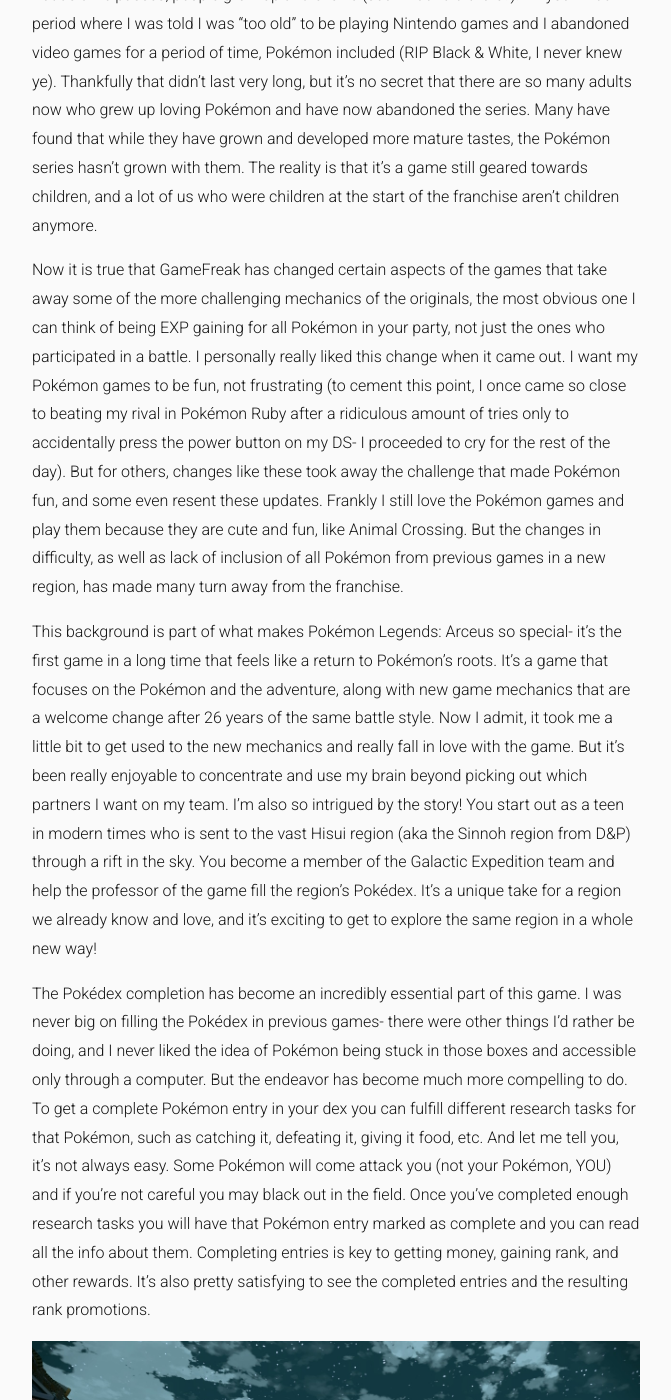
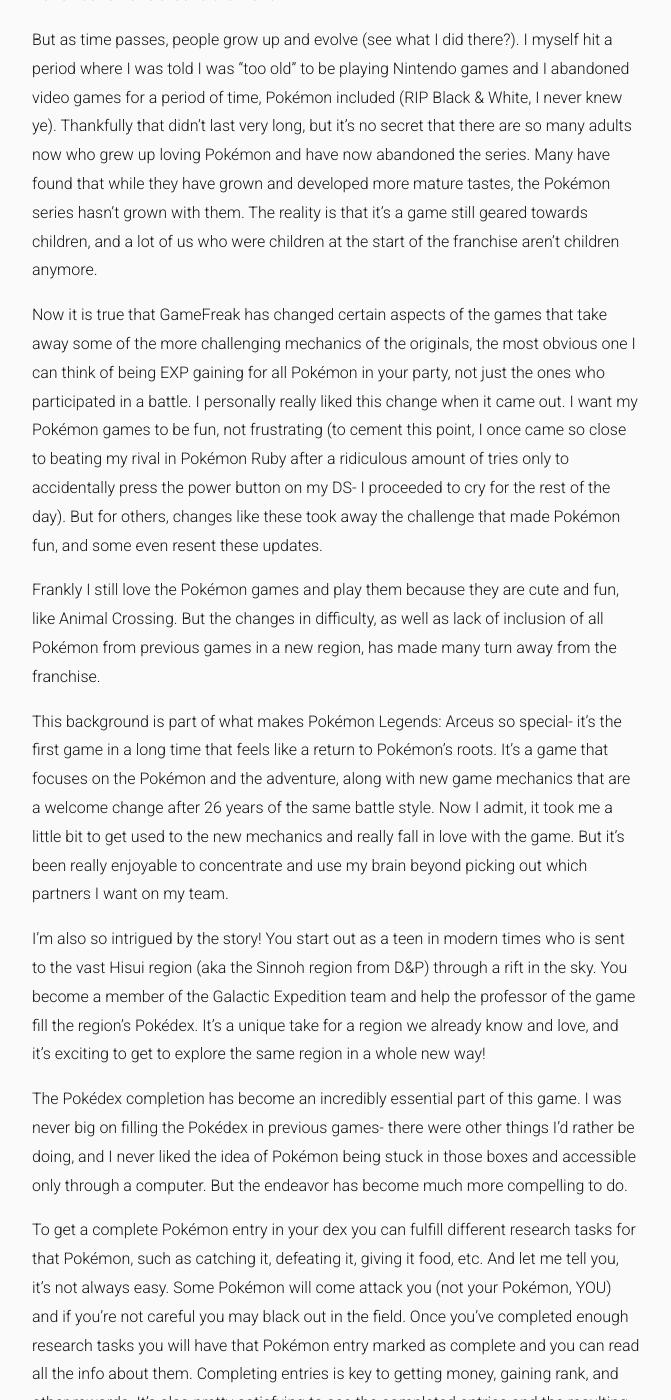
Before and after one commit to sgaya16/blog, a Jekyll site: the page built from _posts/2022-01-31-post-2.md, in a window 1280 px wide and 1400 px high, scrolled down 782 px. Shown: the whole window, without its empty margins (304-975 px from the left). Built offline with Jekyll 4.4.1, drawn with Linux system fonts in a browser that asks for light colours; some of the changed text lies outside the part shown.

Commit message:
better paragraph separation & thought bubble

```diff
--- a/_data/thoughts.yml
+++ b/_data/thoughts.yml
@@ -1,3 +1,6 @@
+- date: 2022-02-03
+  content: People who have blogs or are looking to start a blog, I recommend checking out [this post](https://lo-victoria.com/3-simple-ways-to-make-your-blog-more-readable) about making your blog more readable! It's helped me so much and I'm editing my blog as I type this lol.
+
 - date: 2022-02-03
   content: If you noticed that images in my post aren't loading, it's because I'm trying to figure out how to render them. Image paths in Jekyll are hard 😥
 
--- a/_posts/2022-01-31-post-2.md
+++ b/_posts/2022-01-31-post-2.md
@@ -11,23 +11,35 @@
 
 You may ask: "why was this day so important to Sara?". Reader, it was because my copy of Pokémon Legends: Arceus came in the mail :')
 
-I have been a longtime fan of the Pokémon series. One of the first games I ever played on my Gameboy Advanced was Pokémon Ruby, and I still have the cartridge for sentimental reasons (also my 6-year-old brain thought that if I held onto the cartridge it'd be worth millions by now; I admire her attempt to predict the future gaming market). Since then I have played almost every Pokémon game that has come out, including the recent Sword & Shield. Many others have a favorite Pokémon game from their childhood that left an impression on them. Several of my friends see Diamond & Pearl as possibly the greatest Pokémon game to be released, and it's always fun to connect with others on the impact Pokémon has had on their lives. It has become a beloved childhood franchise for fans around the world.
+I have been a longtime fan of the Pokémon series. One of the first games I ever played on my Gameboy Advanced was Pokémon Ruby, and I still have the cartridge for sentimental reasons (also my 6-year-old brain thought that if I held onto the cartridge it'd be worth millions by now; I admire her attempt to predict the future gaming market). Since then I have played almost every Pokémon game that has come out, including the recent Sword & Shield.
+
+Many others have a favorite Pokémon game from their childhood that left an impression on them. Several of my friends see Diamond & Pearl as possibly the greatest Pokémon game to be released, and it's always fun to connect with others on the impact Pokémon has had on their lives. It has become a beloved childhood franchise for fans around the world.
 
 But as time passes, people grow up and evolve (see what I did there?). I myself hit a period where I was told I was "too old" to be playing Nintendo games and I abandoned video games for a period of time, Pokémon included (RIP Black & White, I never knew ye). Thankfully that didn't last very long, but it's no secret that there are so many adults now who grew up loving Pokémon and have now abandoned the series. Many have found that while they have grown and developed more mature tastes, the Pokémon series hasn't grown with them. The reality is that it's a game still geared towards children, and a lot of us who were children at the start of the franchise aren't children anymore.
 
-Now it is true that GameFreak has changed certain aspects of the games that take away some of the more challenging mechanics of the originals, the most obvious one I can think of being EXP gaining for all Pokémon in your party, not just the ones who participated in a battle. I personally really liked this change when it came out. I want my Pokémon games to be fun, not frustrating (to cement this point, I once came so close to beating my rival in Pokémon Ruby after a ridiculous amount of tries only to accidentally press the power button on my DS- I proceeded to cry for the rest of the day). But for others, changes like these took away the challenge that made Pokémon fun, and some even resent these updates. Frankly I still love the Pokémon games and play them because they are cute and fun, like Animal Crossing. But the changes in difficulty, as well as lack of inclusion of all Pokémon from previous games in a new region, has made many turn away from the franchise.
+Now it is true that GameFreak has changed certain aspects of the games that take away some of the more challenging mechanics of the originals, the most obvious one I can think of being EXP gaining for all Pokémon in your party, not just the ones who participated in a battle. I personally really liked this change when it came out. I want my Pokémon games to be fun, not frustrating (to cement this point, I once came so close to beating my rival in Pokémon Ruby after a ridiculous amount of tries only to accidentally press the power button on my DS- I proceeded to cry for the rest of the day). But for others, changes like these took away the challenge that made Pokémon fun, and some even resent these updates.
 
-This background is part of what makes Pokémon Legends: Arceus so special- it's the first game in a long time that feels like a return to Pokémon's roots. It's a game that focuses on the Pokémon and the adventure, along with new game mechanics that are a welcome change after 26 years of the same battle style. Now I admit, it took me a little bit to get used to the new mechanics and really fall in love with the game. But it's been really enjoyable to concentrate and use my brain beyond picking out which partners I want on my team. I'm also so intrigued by the story! You start out as a teen in modern times who is sent to the vast Hisui region (aka the Sinnoh region from D&P) through a rift in the sky. You become a member of the Galactic Expedition team and help the professor of the game fill the region's Pokédex. It's a unique take for a region we already know and love, and it's exciting to get to explore the same region in a whole new way!
+Frankly I still love the Pokémon games and play them because they are cute and fun, like Animal Crossing. But the changes in difficulty, as well as lack of inclusion of all Pokémon from previous games in a new region, has made many turn away from the franchise.
 
-The Pokédex completion has become an incredibly essential part of this game. I was never big on filling the Pokédex in previous games- there were other things I'd rather be doing, and I never liked the idea of Pokémon being stuck in those boxes and accessible only through a computer. But the endeavor has become much more compelling to do. To get a complete Pokémon entry in your dex you can fulfill different research tasks for that Pokémon, such as catching it, defeating it, giving it food, etc. And let me tell you, it's not always easy. Some Pokémon will come attack you (not your Pokémon, YOU) and if you're not careful you may black out in the field. Once you've completed enough research tasks you will have that Pokémon entry marked as complete and you can read all the info about them. Completing entries is key to getting money, gaining rank, and other rewards. It's also pretty satisfying to see the completed entries and the resulting rank promotions.
+This background is part of what makes Pokémon Legends: Arceus so special- it's the first game in a long time that feels like a return to Pokémon's roots. It's a game that focuses on the Pokémon and the adventure, along with new game mechanics that are a welcome change after 26 years of the same battle style. Now I admit, it took me a little bit to get used to the new mechanics and really fall in love with the game. But it's been really enjoyable to concentrate and use my brain beyond picking out which partners I want on my team.
+
+I'm also so intrigued by the story! You start out as a teen in modern times who is sent to the vast Hisui region (aka the Sinnoh region from D&P) through a rift in the sky. You become a member of the Galactic Expedition team and help the professor of the game fill the region's Pokédex. It's a unique take for a region we already know and love, and it's exciting to get to explore the same region in a whole new way!
+
+The Pokédex completion has become an incredibly essential part of this game. I was never big on filling the Pokédex in previous games- there were other things I'd rather be doing, and I never liked the idea of Pokémon being stuck in those boxes and accessible only through a computer. But the endeavor has become much more compelling to do.
+
+To get a complete Pokémon entry in your dex you can fulfill different research tasks for that Pokémon, such as catching it, defeating it, giving it food, etc. And let me tell you, it's not always easy. Some Pokémon will come attack you (not your Pokémon, YOU) and if you're not careful you may black out in the field. Once you've completed enough research tasks you will have that Pokémon entry marked as complete and you can read all the info about them. Completing entries is key to getting money, gaining rank, and other rewards. It's also pretty satisfying to see the completed entries and the resulting rank promotions.
 
 ![this game is so pretty!](/assets/images/post_images/arceus_2.JPG){: .post-image }
 This game is so pretty!
 {: .caption }
 
-Later you'll also meet the Diamond and Pearl clans, two rival entities who revere the almighty Sinnoh as their god, but who have different beliefs of what Sinnoh represents- time vs. space (if only they knew!). It's kind of fascinating to see the complex relationship between the Diamond and Pearl clans. They have a rough history that has caused them to hold each other in disdain, and yet there are several core values they share in common. Part of the main story is you assisting both clans in quelling their Lord Pokémon, protectors of the region who have become agitated due to a mysterious lightning striking them. The way you battle these bosses is such a fun change from older game mechanics. I really like its engaging format- I have to dodge the Lords' fierce attacks while I throw balms that calm them down, and if there's an opening I can battle with my Pokémon to weaken them so I can throw even more balms. It keeps me on my toes, and it's a challenge! I've had to re-attempt some battle a few times before I finally succeed. These boss battles are a refreshing change of pace, and I hope it's included in future games of the series!
+Later you'll also meet the Diamond and Pearl clans, two rival entities who revere the almighty Sinnoh as their god, but who have different beliefs of what Sinnoh represents- time vs. space (if only they knew!). It's kind of fascinating to see the complex relationship between the Diamond and Pearl clans. They have a rough history that has caused them to hold each other in disdain, and yet there are several core values they share in common.
 
-Last but not least, you have side quests you can complete throughout the game. These quests come from the villagers of the town you reside in. The quests themselves are pretty average- a villager may ask you to bring them a Pokémon or show them a completed Pokédex entry, etc.- but what I find fascinating about these quests is seeing how people's relationships with Pokémon are so different in this time period. One thing I have never seen in a Pokémon game is whole groups of people who are genuinely terrified of Pokémon. Well, in this game just about everyone is. In these olden times people did not yet understand the relationship that could be had with Pokémon and how these relationships could make society better. Instead it's akin to people's relationships with wild animals in real life- you know of 'em, you may even have a favorite, but you would never actually go seek one out and try to interact with it, let alone try to capture one and keep it as your partner. It's actually very wholesome to see how my completion of these quests helps people shed their fears and learn to embrace the wonders of having Pokémon partners in their lives; it might even be the most moving & rewarding part of the game for me.
+Part of the main story is you assisting both clans in quelling their Lord Pokémon, protectors of the region who have become agitated due to a mysterious lightning striking them. The way you battle these bosses is such a fun change from older game mechanics. I really like its engaging format- I have to dodge the Lords' fierce attacks while I throw balms that calm them down, and if there's an opening I can battle with my Pokémon to weaken them so I can throw even more balms. It keeps me on my toes, and it's a challenge! I've had to re-attempt some battle a few times before I finally succeed. These boss battles are a refreshing change of pace, and I hope it's included in future games of the series!
+
+Last but not least, you have side quests you can complete throughout the game. These quests come from the villagers of the town you reside in. The quests themselves are pretty average- a villager may ask you to bring them a Pokémon or show them a completed Pokédex entry, etc.- but what I find fascinating about these quests is seeing how people's relationships with Pokémon are so different in this time period. One thing I have never seen in a Pokémon game is whole groups of people who are genuinely terrified of Pokémon. Well, in this game just about everyone is. In these olden times people did not yet understand the relationship that could be had with Pokémon and how these relationships could make society better. Instead it's akin to people's relationships with wild animals in real life- you know of 'em, you may even have a favorite, but you would never actually go seek one out and try to interact with it, let alone try to capture one and keep it as your partner.
+
+It's actually very wholesome to see how my completion of these quests helps people shed their fears and learn to embrace the wonders of having Pokémon partners in their lives; it might even be the most moving & rewarding part of the game for me.
 
 ![don't talk to me or my son ever again](/assets/images/post_images/arceus_1.JPG){: .post-image }
 Don't talk to me or my son ever again.
```
Also changed, not shown: _posts/2022-01-22-post-1.md (+17 -5 lines).
